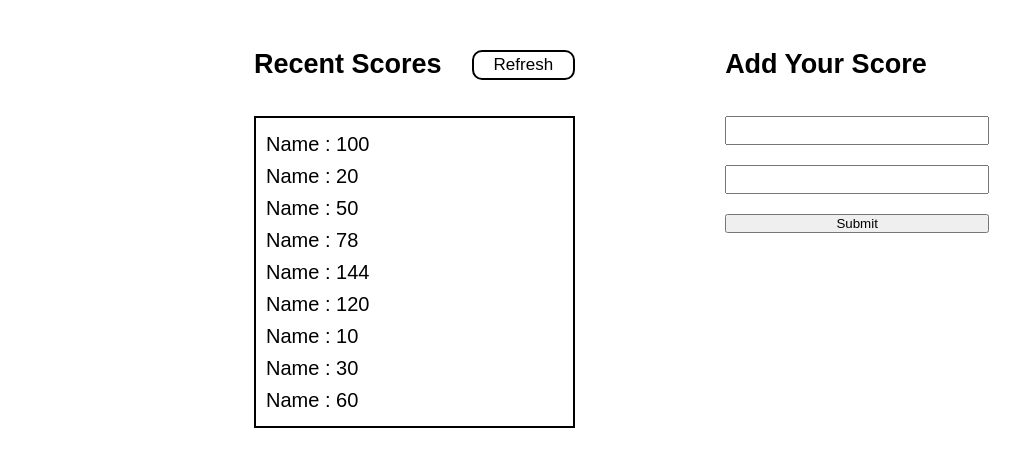
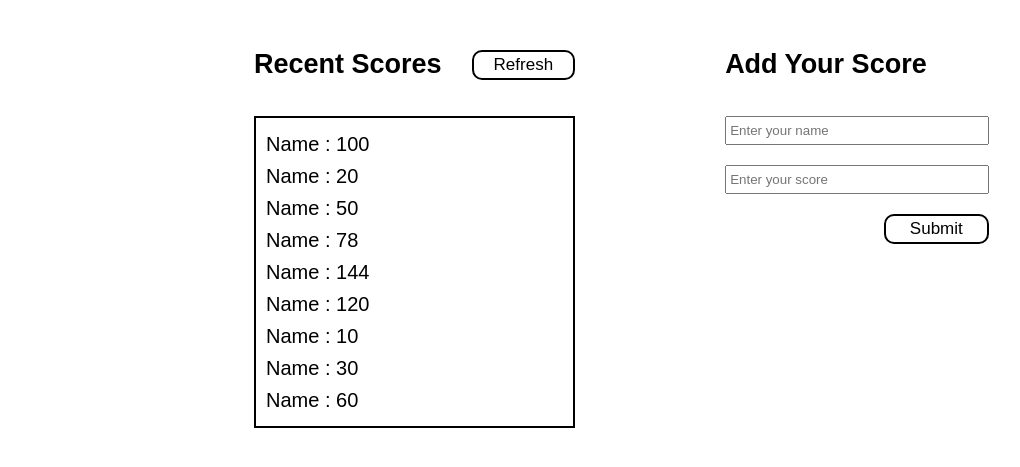
Before and after one commit to kene-creator/Leaderboard-project, a website built with webpack: page src/template.html in a window 1280 px wide. Shown: the part 123-590 px from the top of the page, without its empty margins (2-1022 px from the left). Built offline with nearby package versions, Linux system fonts and the light colour scheme.

Commit message:
Add button style

```diff
--- a/src/styles/style.css
+++ b/src/styles/style.css
@@ -83,3 +83,18 @@ body {
   padding: 0.5rem 8rem 0.5rem 0.3rem;
   width: 100%;
 }
+
+.submit-btn {
+  padding: 0 2rem;
+  height: 3rem;
+  font-size: 1.7rem;
+  border: black solid 2px;
+  background-color: transparent;
+  border-radius: 1rem;
+  -webkit-border-radius: 1rem;
+  -moz-border-radius: 1rem;
+  -ms-border-radius: 1rem;
+  -o-border-radius: 1rem;
+  width: 40%;
+  align-self: flex-end;
+}
--- a/src/template.html
+++ b/src/template.html
@@ -33,9 +33,17 @@
       <div class="leaderboard_add-score">
         <p class="title-name">Add Your Score</p>
         <form action="#" class="form">
-          <input type="text" class="input input-name" />
-          <input type="text" class="input input-score" />
-          <button>Submit</button>
+          <input
+            type="text"
+            class="input input-name"
+            placeholder="Enter your name"
+          />
+          <input
+            type="text"
+            class="input input-score"
+            placeholder="Enter your score"
+          />
+          <button class="submit-btn">Submit</button>
         </form>
       </div>
     </section>
```
